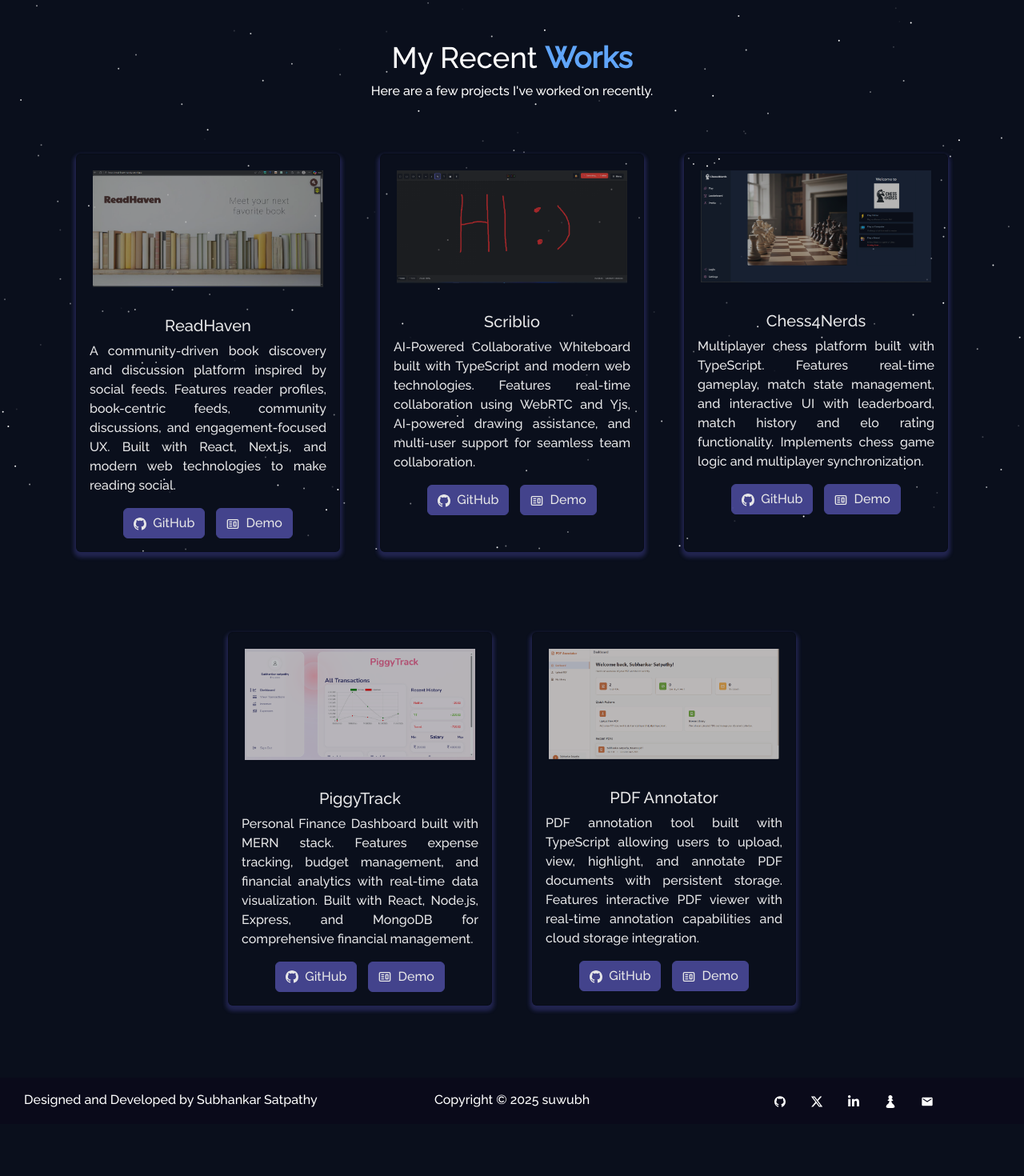
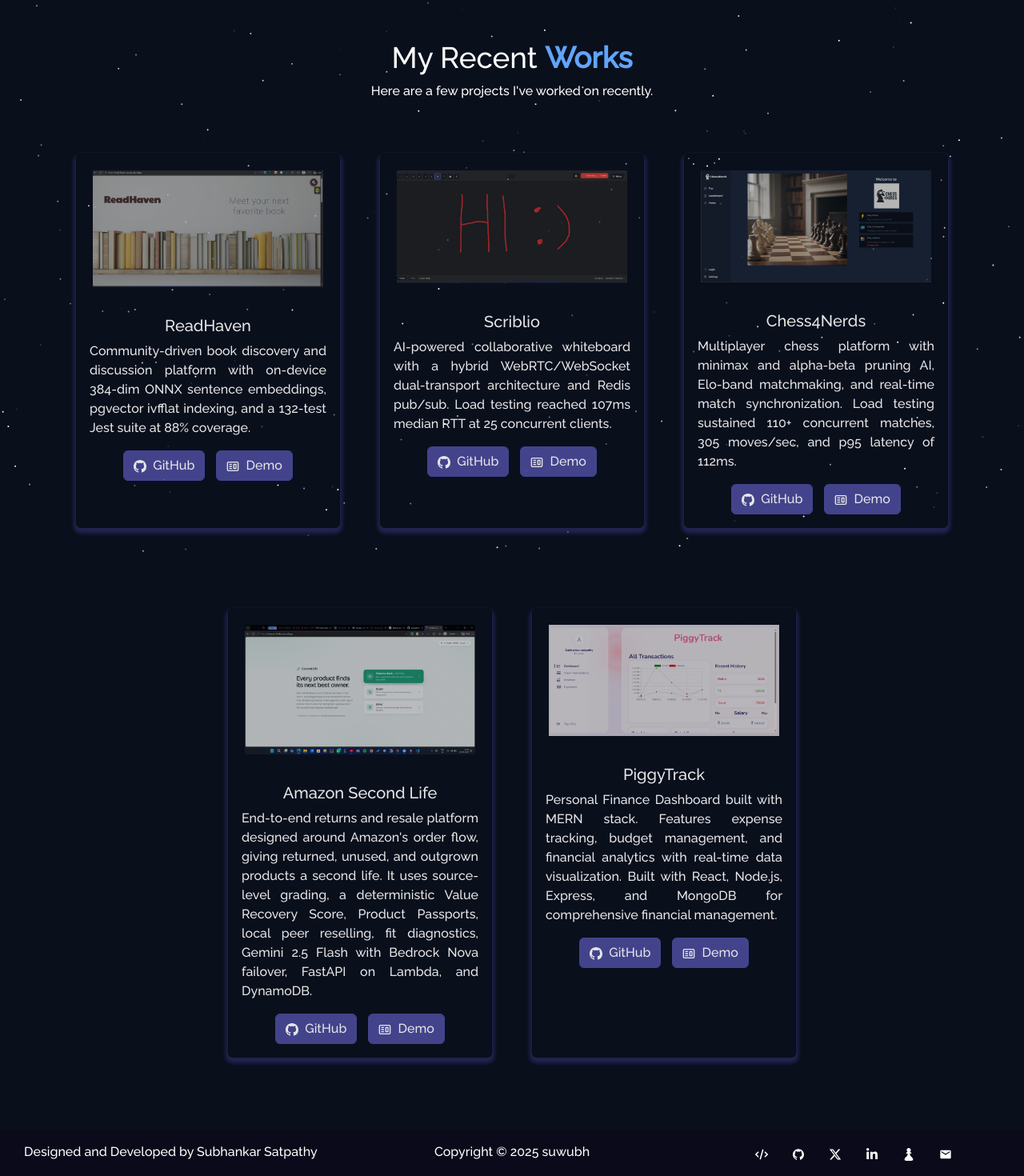
Before and after one commit to suwubh/My-portfolio, a React (Vite) app: page /project in a window 1280 px wide. Shown: the part 110-1580 px from the top of the page at 80% size. Before the commit the page ends 1515 px from the top, so only its background shows below. Built offline with nearby package versions, Linux system fonts and the light colour scheme.

Commit message:
Update portfolio achievements and projects

```diff
--- a/src/components/About/About.jsx
+++ b/src/components/About/About.jsx
@@ -4,6 +4,7 @@ import Particle from "../Particle";
 import Github from "./Github";
 import Techstack from "./Techstack";
 import Aboutcard from "./AboutCard";
+import Achievements from "./Achievements";
 import laptopImg from "../../assets/about.png";
 import Toolstack from "./Toolstack";
 
@@ -25,6 +26,7 @@ function About() {
               Know Who <strong className="purple">I'M</strong>
             </h1>
             <Aboutcard />
+            <Achievements />
           </Col>
           <Col
             md={5}
--- a/src/components/About/AboutCard.jsx
+++ b/src/components/About/AboutCard.jsx
@@ -12,6 +12,8 @@ function AboutCard() {
             from <span className="purple"> Bhubaneswar, Odisha, India.</span>
             <br />
             I am currently pursuing B.Tech in Electronics and Communication Engineering at BIT Mesra, graduating in 2027.
+            <br />
+            I am also the Technical Lead at IEEE Student Chapter, BIT Mesra.
             <br />
             Although my academic background lies in ECE, I somehow ended up communicating more with code than with circuits.
             <br />
--- /dev/null
+++ b/src/components/About/Achievements.jsx
@@ -0,0 +1,42 @@
+import React from "react";
+import { ImPointRight } from "react-icons/im";
+
+function Achievements() {
+  return (
+    <div style={{ position: "relative", zIndex: 1, marginTop: "30px" }}>
+      <p style={{ textAlign: "justify" }}>A few other achievements of mine :) :</p>
+      <ul>
+        <li className="about-activity">
+          <ImPointRight /> Semi-finalist, HackOn with Amazon Season 6; top 300 out of 1 lakh+ participants
+        </li>
+        <li className="about-activity">
+          <ImPointRight />  Finalist, Purplle Tech Challenge 2026
+        </li>
+        <li className="about-activity">
+          <ImPointRight /> NTSE Scholar and KVPY Fellowship; National Merit-Based Scholarships
+        </li>
+        <li className="about-activity">
+          <ImPointRight /> Competitive Programming (600+ Problems Solved)
+  <ul>
+    <li>Codeforces Specialist ~1459</li>
+    <li>LeetCode Knight ~1769</li>
+    <li>CodeChef 3-star</li>
+  </ul>
+        </li>
+        <li className="about-activity">
+          <ImPointRight />{" "}
+          <a
+            href="https://codolio.com/profile/suwubh"
+            target="_blank"
+            rel="noopener noreferrer"
+            style={{ position: "relative", zIndex: 2, pointerEvents: "auto" }}
+          >
+            Codolio
+          </a>
+        </li>
+      </ul>
+    </div>
+  );
+}
+
+export default Achievements;
--- a/src/components/Contact/Contact.jsx
+++ b/src/components/Contact/Contact.jsx
@@ -226,7 +226,7 @@ function Contact() {
                 <AiOutlineMail />
               </a>
               <a
-                href="https://www.linkedin.com/in/subhankar-satpathy-5b8940257/"
+                href="https://www.linkedin.com/in/subhankar-satpathy"
                 target="_blank"
                 rel="noreferrer"
                 className="contact-social-icons"
--- a/src/components/Footer.jsx
+++ b/src/components/Footer.jsx
@@ -5,6 +5,7 @@ import { FaXTwitter } from "react-icons/fa6";
 import { FaLinkedinIn } from "react-icons/fa";
 import { MdEmail } from "react-icons/md";
 import { SiChessdotcom } from "react-icons/si";
+import { FaCode } from "react-icons/fa6";
 
 
 function Footer() {
@@ -21,6 +22,17 @@ function Footer() {
         </Col>
         <Col md="4" className="footer-body">
           <ul className="footer-icons">
+            <li className="social-icons">
+              <a
+                href="https://codolio.com/profile/suwubh"
+                style={{ color: "white" }}
+                target="_blank"
+                rel="noopener noreferrer"
+                aria-label="Codolio"
+              >
+                <FaCode />
+              </a>
+            </li>
             <li className="social-icons">
               <a
                 href="https://github.com/suwubh"
--- a/src/components/Home/Home2.jsx
+++ b/src/components/Home/Home2.jsx
@@ -6,6 +6,7 @@ import { FaXTwitter } from "react-icons/fa6";
 import { AiFillGithub } from "react-icons/ai";
 import { MdEmail } from "react-icons/md";
 import { FaLinkedinIn } from "react-icons/fa";
+import { FaCode } from "react-icons/fa6";
 
 function Home2() {
   return (
@@ -21,7 +22,7 @@ function Home2() {
               <br />
               <br />I am fluent in classics like
               <i>
-                <b className="purple"> C++, Javascript and SQL. </b>
+                <b className="purple"> C++, Javascript, Python and SQL. </b>
               </i>
               <br />
               <br />
@@ -52,6 +53,17 @@ function Home2() {
               Feel free to <span className="purple">connect </span>with me
             </p>
             <ul className="home-about-social-links">
+              <li className="social-icons">
+                <a
+                  href="https://codolio.com/profile/suwubh"
+                  target="_blank"
+                  rel="noreferrer"
+                  className="icon-colour home-social-icons"
+                  aria-label="Codolio"
+                >
+                  <FaCode />
+                </a>
+              </li>
               <li className="social-icons">
                 <a
                   href="https://github.com/suwubh"
--- a/src/components/Projects/Projects.jsx
+++ b/src/components/Projects/Projects.jsx
@@ -5,8 +5,8 @@ import Particle from "../Particle";
 import piggytrack from "../../assets/Projects/piggytrack.png";
 import scriblio from "../../assets/Projects/scriblio.png";
 import chess from "../../assets/Projects/chess.png";
-import pdfAnnotator from "../../assets/Projects/pdf-annotator.png";
 import readhaven from "../../assets/Projects/readhaven.png";
+import amazonSecondLife from "../../assets/Projects/AmazonSecondLife.png";
 
 function Projects() {
   return (
@@ -26,7 +26,7 @@ function Projects() {
               imgPath={readhaven}
               isBlog={false}
               title="ReadHaven"
-              description="A community-driven book discovery and discussion platform inspired by social feeds. Features reader profiles, book-centric feeds, community discussions, and engagement-focused UX. Built with React, Next.js, and modern web technologies to make reading social."
+              description="Community-driven book discovery and discussion platform with on-device 384-dim ONNX sentence embeddings, pgvector ivfflat indexing, and a 132-test Jest suite at 88% coverage."
               ghLink="https://github.com/suwubh/ReadHaven"
               demoLink="https://read-haven-sandy.vercel.app"
             />
@@ -38,7 +38,7 @@ function Projects() {
               imgPath={scriblio}
               isBlog={false}
               title="Scriblio"
-              description="AI-Powered Collaborative Whiteboard built with TypeScript and modern web technologies. Features real-time collaboration using WebRTC and Yjs, AI-powered drawing assistance, and multi-user support for seamless team collaboration."
+              description="AI-powered collaborative whiteboard with a hybrid WebRTC/WebSocket dual-transport architecture and Redis pub/sub. Load testing reached 107ms median RTT at 25 concurrent clients."
               ghLink="https://github.com/suwubh/Scriblio"
               demoLink="https://scriblio-rose.vercel.app"
             />
@@ -49,9 +49,20 @@ function Projects() {
               imgPath={chess}
               isBlog={false}
               title="Chess4Nerds"
-              description="Multiplayer chess platform built with TypeScript. Features real-time gameplay, match state management, and interactive UI with leaderboard, match history and elo rating functionality. Implements chess game logic and multiplayer synchronization."
+              description="Multiplayer chess platform with minimax and alpha-beta pruning AI, Elo-band matchmaking, and real-time match synchronization. Load testing sustained 110+ concurrent matches, 305 moves/sec, and p95 latency of 112ms."
               ghLink="https://github.com/suwubh/Chess4Nerds"
               demoLink="https://chess4-nerds-frontend.vercel.app"
+            />
+          </Col>
+
+          <Col md={4} className="project-card">
+            <ProjectCard
+              imgPath={amazonSecondLife}
+              isBlog={false}
+              title="Amazon Second Life"
+              description="End-to-end returns and resale platform designed around Amazon's order flow, giving returned, unused, and outgrown products a second life. It uses source-level grading, a deterministic Value Recovery Score, Product Passports, local peer reselling, fit diagnostics, Gemini 2.5 Flash with Bedrock Nova failover, FastAPI on Lambda, and DynamoDB."
+              ghLink="https://github.com/suwubh/Amazon-hackon"
+              demoLink="https://amazon-hackon.vercel.app"
             />
           </Col>
 
@@ -65,17 +76,6 @@ function Projects() {
               demoLink="https://piggytrack-vbyp.onrender.com"
             />
           </Col>
-
-          <Col md={4} className="project-card">
-            <ProjectCard
-              imgPath={pdfAnnotator}
-              isBlog={false}
-              title="PDF Annotator"
-              description="PDF annotation tool built with TypeScript allowing users to upload, view, highlight, and annotate PDF documents with persistent storage. Features interactive PDF viewer with real-time annotation capabilities and cloud storage integration."
-              ghLink="https://github.com/suwubh/Pdf-annotator"
-              demoLink="https://pdf-annotator-orpin.vercel.app"
-            />
-          </Col>
         </Row>
       </Container>
     </Container>
```
Also changed, not shown: src/assets/Projects/AmazonSecondLife.png (added).
